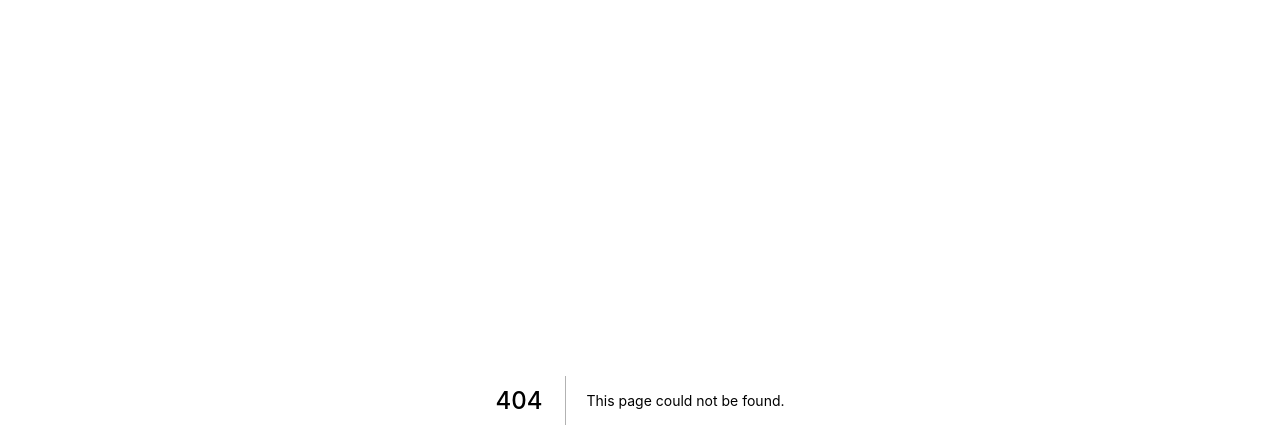
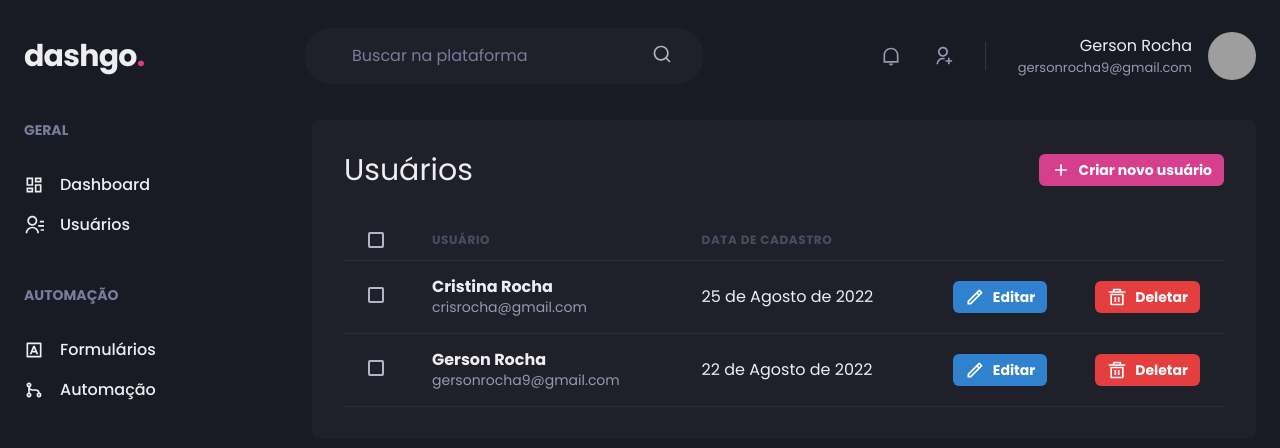
Before and after one commit to GersonRocha9/dashgo, a Next.js app: page /users in a window 1280 px wide. Before the commit this address had no page. Shown: the top 448 px of the page. Built offline with nearby package versions, Linux system fonts and the light colour scheme; grey boxes are pictures that could not be loaded.

Commit message:
create users page

```diff
--- a/src/pages/_app.tsx
+++ b/src/pages/_app.tsx
@@ -1,6 +1,7 @@
 import { AppProps } from "next/app";
 import { ChakraProvider } from "@chakra-ui/react";
 import { theme } from "../styles/theme";
+import { Header } from "../components/Header";
 
 function MyApp({ Component, pageProps }: AppProps) {
   return (
--- /dev/null
+++ b/src/pages/users/index.tsx
@@ -0,0 +1,135 @@
+import { Box, Button, Checkbox, Flex, Heading, Icon, Table, Tbody, Td, Text, Th, Thead, Tr } from "@chakra-ui/react";
+import { RiAddLine, RiDeleteBin5Line, RiPencilLine } from "react-icons/ri";
+import { Header } from "../../components/Header";
+import Sidebar from "../../components/Sidebar";
+
+export default function UserList() {
+  return (
+    <Box>
+      <Header />
+      <Flex w="100%" my={6} maxW={1480} mx="auto" px={6}>
+        <Sidebar />
+
+        <Box flex={1} borderRadius={8} bg="gray.800" p={8}>
+          <Flex mb={8} justify="space-between" align="center">
+            <Heading as="h2" size="lg" fontWeight="normal">
+              Usuários
+            </Heading>
+
+            <Button
+              as="a"
+              colorScheme="pink"
+              size="sm"
+              fontSize="sm"
+              cursor="pointer"
+              leftIcon={<Icon as={RiAddLine} fontSize={20} />}
+            >
+              Criar novo usuário
+            </Button>
+          </Flex>
+
+          <Table colorScheme="whiteAlpha">
+            <Thead>
+              <Tr>
+                <Th px={6} color="gray.300" w={8}>
+                  <Checkbox colorScheme="pink" />
+                </Th>
+
+                <Th>Usuário</Th>
+
+                <Th>Data de cadastro</Th>
+                <Th w={8}>{/* Th referente ao editar */}</Th>
+                <Th w={8}>{/* Th referente ao deletar */}</Th>
+              </Tr>
+            </Thead>
+            <Tbody>
+              <Tr>
+                <Td px={6}>
+                  <Checkbox colorScheme="pink" />
+                </Td>
+
+                <Td>
+                  <Box>
+                    <Text fontWeight="bold">Cristina Rocha</Text>
+                    <Text fontSize="sm" color="gray.300">
+                      crisrocha@gmail.com
+                    </Text>
+                  </Box>
+                </Td>
+
+                <Td>25 de Agosto de 2022</Td>
+                <Td>
+                  <Button
+                    as="a"
+                    colorScheme="blue"
+                    size="sm"
+                    fontSize="sm"
+                    cursor="pointer"
+                    leftIcon={<Icon as={RiPencilLine} fontSize={20} />}
+                  >
+                    Editar
+                  </Button>
+                </Td>
+
+                <Td>
+                  <Button
+                    as="a"
+                    colorScheme="red"
+                    size="sm"
+                    fontSize="sm"
+                    cursor="pointer"
+                    leftIcon={<Icon as={RiDeleteBin5Line} fontSize={20} />}
+                  >
+                    Deletar
+                  </Button>
+                </Td>
+              </Tr>
+
+              <Tr>
+                <Td px={6}>
+                  <Checkbox colorScheme="pink" />
+                </Td>
+
+                <Td>
+                  <Box>
+                    <Text fontWeight="bold">Gerson Rocha</Text>
+                    <Text fontSize="sm" color="gray.300">
+                      gersonrocha9@gmail.com
+                    </Text>
+                  </Box>
+                </Td>
+
+                <Td>22 de Agosto de 2022</Td>
+                <Td>
+                  <Button
+                    as="a"
+                    colorScheme="blue"
+                    size="sm"
+                    fontSize="sm"
+                    cursor="pointer"
+                    leftIcon={<Icon as={RiPencilLine} fontSize={20} />}
+                  >
+                    Editar
+                  </Button>
+                </Td>
+
+                <Td>
+                  <Button
+                    as="a"
+                    colorScheme="red"
+                    size="sm"
+                    fontSize="sm"
+                    cursor="pointer"
+                    leftIcon={<Icon as={RiDeleteBin5Line} fontSize={20} />}
+                  >
+                    Deletar
+                  </Button>
+                </Td>
+              </Tr>
+            </Tbody>
+          </Table>
+        </Box>
+      </Flex>
+    </Box>
+  );
+}
```
